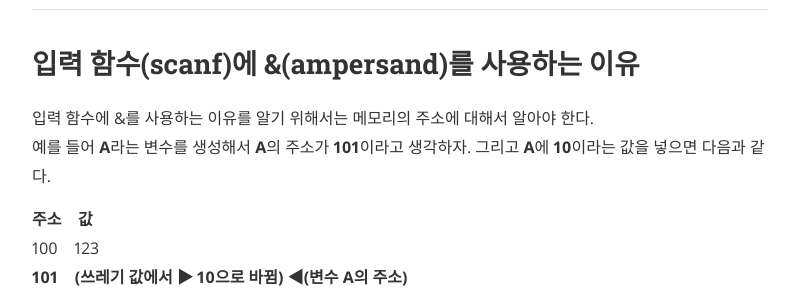
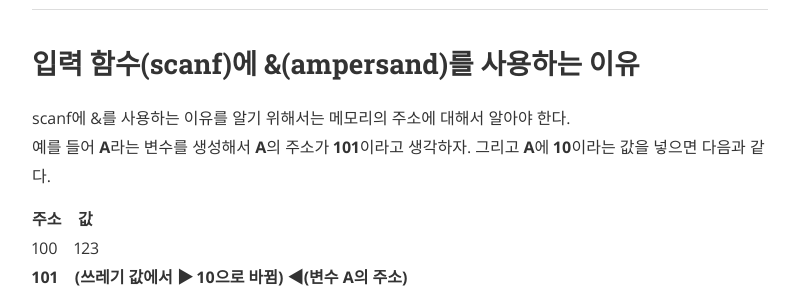
Before and after one commit to atomic0x90/atomic0x90.github.io, a Jekyll site: the page built from _posts/2019-06-05-scanf-format.markdown, in a window 1280 px wide and 900 px high, scrolled down 2736 px. Shown: the part 153-451 px from the top of the window, without its empty margins (240-1039 px from the left). Built offline with Jekyll 4.4.1, drawn with Linux system fonts in a browser that asks for light colours; nearby versions of some CDN libraries; comment, search, counter and statistics services are not loaded.

Commit message:
Docs change scanf to English

```diff
--- a/_posts/2019-06-05-scanf-format.markdown
+++ b/_posts/2019-06-05-scanf-format.markdown
@@ -117,7 +117,7 @@ scanf는 변수 앞에 `&`[앰퍼샌드(ampersand)][1] 기호가 있다.
 
 ## 입력 함수(scanf)에 &(ampersand)를 사용하는 이유
 
-입력 함수에 &를 사용하는 이유를 알기 위해서는 메모리의 주소에 대해서 알아야 한다.
+scanf에 &를 사용하는 이유를 알기 위해서는 메모리의 주소에 대해서 알아야 한다.
 예를 들어 **A**라는 변수를 생성해서 **A**의 주소가 **101**이라고 생각하자.
 그리고 **A**에 **10**이라는 값을 넣으면 다음과 같다.
 
```
